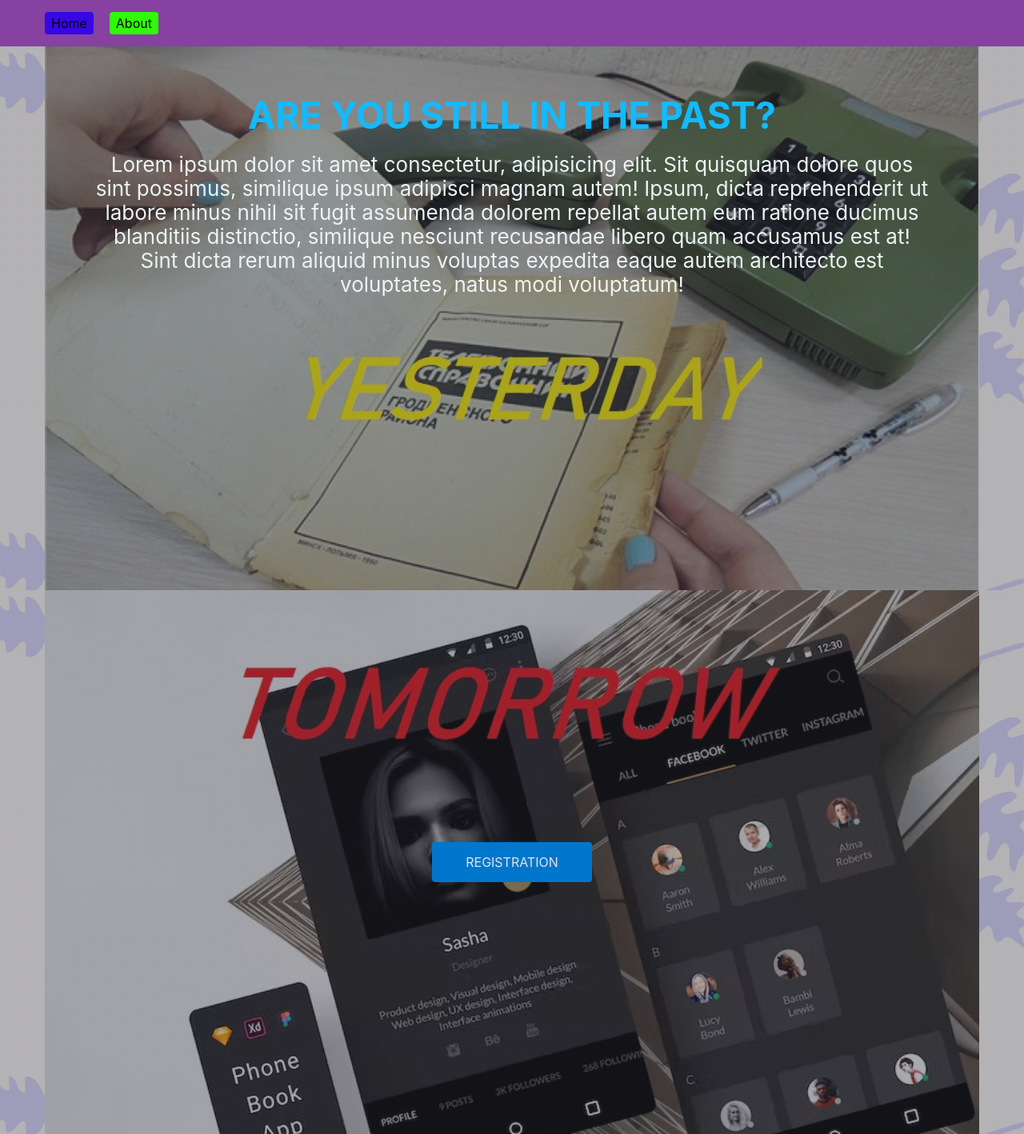
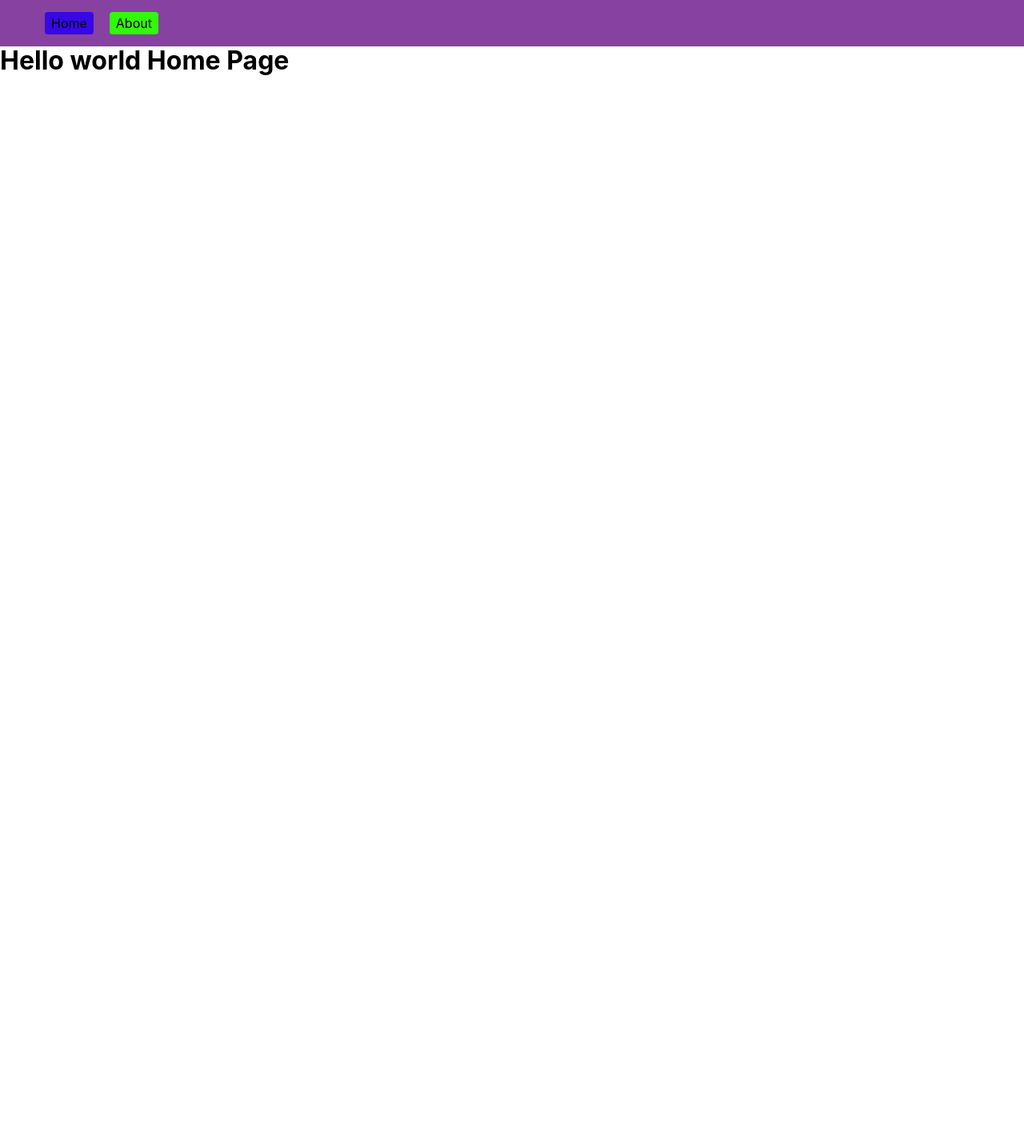
Before and after one commit to EvgeniyArabadzhiyskiy/phonebook-netlify, a React (Create React App) app: page /goit-react-hw-08-phonebook/ in a window 1280 px wide. Shown: the whole page at 80% size. After the commit the page ends 800 px from the top, so only its background shows below. Built offline with nearby package versions, Linux system fonts and the light colour scheme.

Commit message:
Update HomePage.jsx

```diff
--- a/src/pages/HomePage/HomePage.jsx
+++ b/src/pages/HomePage/HomePage.jsx
@@ -1,39 +1,40 @@
-import { useState } from 'react';
-import { useSelector } from 'react-redux';
-import authSelectors from 'redux/auth/auth-selectors';
+// import { useState } from 'react';
+// import { useSelector } from 'react-redux';
+// import authSelectors from 'redux/auth/auth-selectors';
 
-import { Box } from 'components/Box/Box';
-import Modal from 'components/Modal/Modal';
-import Section from 'components/Section/Section';
-import RegisterForm from 'components/RegisterForm/RegisterForm';
+// import { Box } from 'components/Box/Box';
+// import Modal from 'components/Modal/Modal';
+// import Section from 'components/Section/Section';
+// import RegisterForm from 'components/RegisterForm/RegisterForm';
 
-import PhoneImg from '../../images/phoneYest.jpg';
-import PhoneImgSmall from '../../images/phoneYesSmall.png';
-import PhoneImg2 from '../../images/phoneTomor.jpg';
-import PhoneImg2Small from '../../images/phoneTmSmall.png';
+// import PhoneImg from '../../images/phoneYest.jpg';
+// import PhoneImgSmall from '../../images/phoneYesSmall.png';
+// import PhoneImg2 from '../../images/phoneTomor.jpg';
+// import PhoneImg2Small from '../../images/phoneTmSmall.png';
 
 // import { useAuth } from '../../hooks';
 
-import {
-  SectionText,
-  SectionTitle,
-  StyledButton,
-  Wrap,
-} from './HomePage.styled';
+// import {
+//   SectionText,
+//   SectionTitle,
+//   StyledButton,
+//   Wrap,
+// } from './HomePage.styled';
 
 const HomePage = () => {
   // const { isLoggedIn } = useAuth()
-  const isLoggedIn = useSelector(authSelectors.getIsLOggedIn);
+  // const isLoggedIn = useSelector(authSelectors.getIsLOggedIn);
 
-  const [isOpenRegister, setIsOpenRegister] = useState(false);
+  // const [isOpenRegister, setIsOpenRegister] = useState(false);
 
-  const toggleModalRegister = () => {
-    setIsOpenRegister(prev => !prev);
-  };
+  // const toggleModalRegister = () => {
+  //   setIsOpenRegister(prev => !prev);
+  // };
 
   return (
     <div>
-      <Section textAlign="center">
+      <h1>Hello world Home Page</h1>
+      {/* <Section textAlign="center">
         <Wrap bgImage={PhoneImg} bgImageSmall={PhoneImgSmall}>
           <SectionTitle>ARE YOU STILL IN THE PAST?</SectionTitle>
           <SectionText>
@@ -68,7 +69,7 @@ const HomePage = () => {
             </Modal>
           )}
         </Wrap>
-      </Section>
+      </Section> */}
     </div>
   );
 };
```
